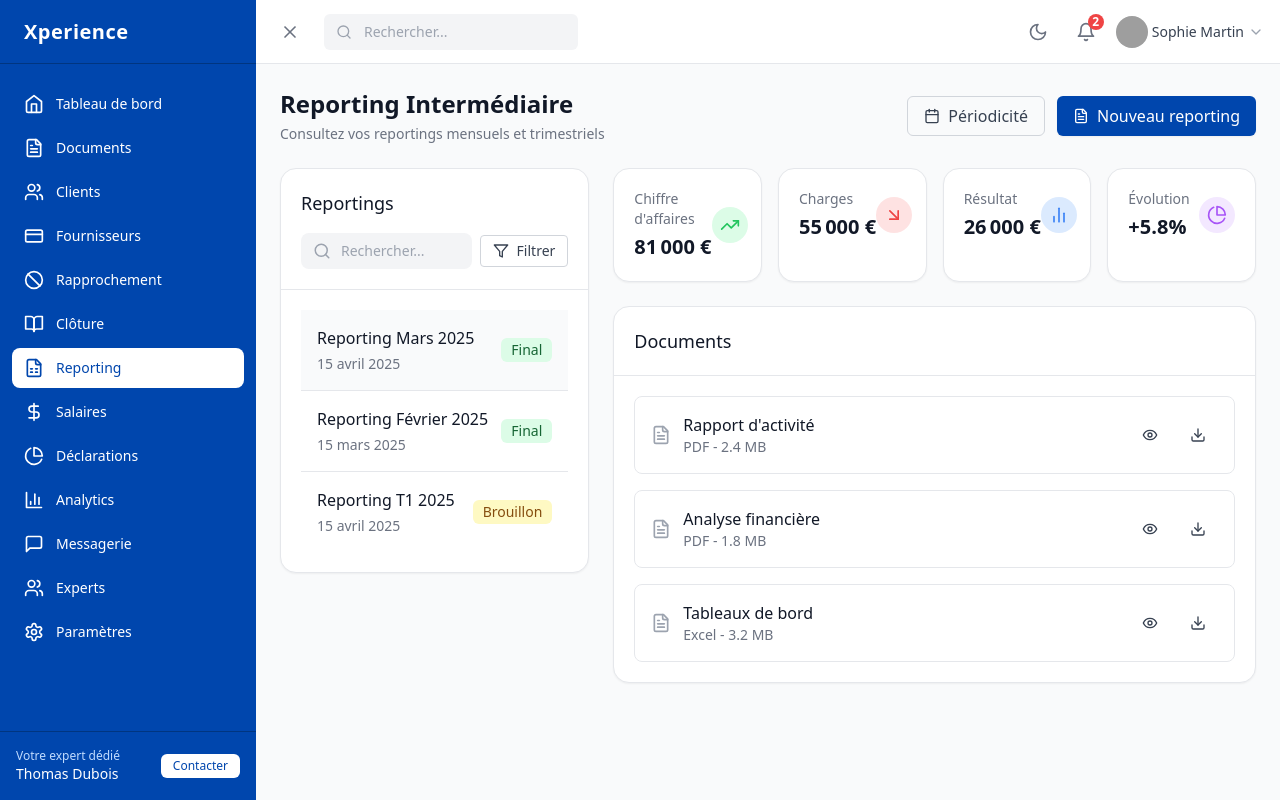
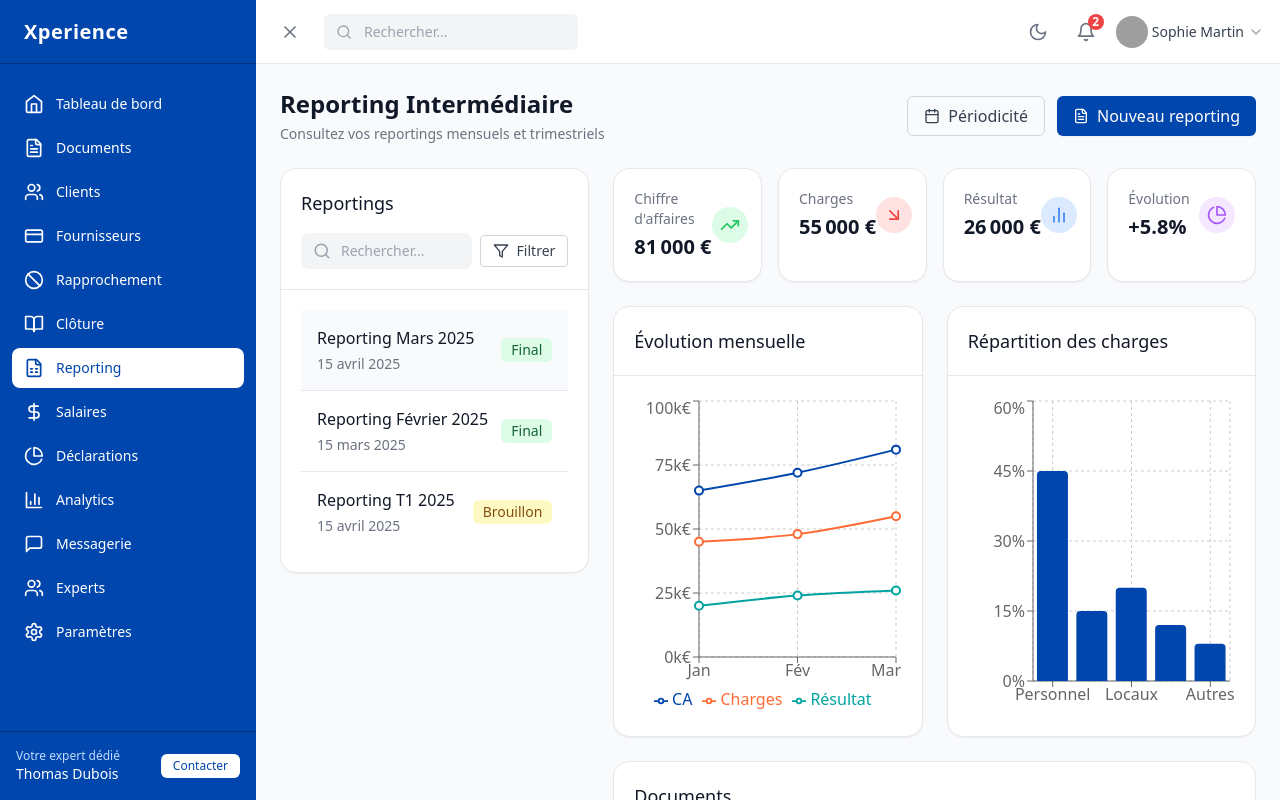
Before and after one commit to Lucho500/DigitalPlateform25, a React (Vite) app: page /interim-reporting in a window 1280 px wide. Built offline with nearby package versions, Linux system fonts and the light colour scheme; grey boxes are pictures that could not be loaded.

Commit message:
Ajout de graphiques dynamiques au reporting intermédiaire

```diff
--- a/src/pages/Accounting/InterimReporting.tsx
+++ b/src/pages/Accounting/InterimReporting.tsx
@@ -6,6 +6,10 @@ import {
   FileText, Download, Eye, Filter, Search, Calendar,
   TrendingUp, BarChart2, PieChart, ArrowUpRight, ArrowDownRight
 } from 'lucide-react';
+import {
+  LineChart, Line, AreaChart, Area, BarChart, Bar,
+  XAxis, YAxis, CartesianGrid, Tooltip, Legend, ResponsiveContainer
+} from 'recharts';
 
 interface Report {
   id: string;
@@ -21,6 +25,27 @@ interface Report {
     change: number;
   };
 }
+
+interface MonthlyData {
+  month: string;
+  revenue: number;
+  expenses: number;
+  profit: number;
+}
+
+const monthlyData: MonthlyData[] = [
+  { month: 'Jan', revenue: 65000, expenses: 45000, profit: 20000 },
+  { month: 'Fév', revenue: 72000, expenses: 48000, profit: 24000 },
+  { month: 'Mar', revenue: 81000, expenses: 55000, profit: 26000 }
+];
+
+const expenseCategories = [
+  { name: 'Personnel', value: 45 },
+  { name: 'Marketing', value: 15 },
+  { name: 'Locaux', value: 20 },
+  { name: 'Services', value: 12 },
+  { name: 'Autres', value: 8 }
+];
 
 const mockReports: Report[] = [
   {
@@ -250,6 +275,78 @@ export const InterimReporting: React.FC = () => {
               </Card>
             </div>
 
+            {/* Graphiques */}
+            <div className="grid grid-cols-1 lg:grid-cols-2 gap-6">
+              <Card>
+                <CardHeader className="border-b border-gray-200 dark:border-gray-700">
+                  <CardTitle>Évolution mensuelle</CardTitle>
+                </CardHeader>
+                <CardContent>
+                  <div className="h-80">
+                    <ResponsiveContainer width="100%" height="100%">
+                      <LineChart data={monthlyData}>
+                        <CartesianGrid strokeDasharray="3 3" />
+                        <XAxis dataKey="month" />
+                        <YAxis tickFormatter={(value) => `${value/1000}k€`} />
+                        <Tooltip formatter={(value) => formatCurrency(Number(value))} />
+                        <Legend />
+                        <Line
+                          type="monotone"
+                          dataKey="revenue"
+                          stroke="#0046AD"
+                          name="CA"
+                          strokeWidth={2}
+                          dot={{ r: 4 }}
+                          activeDot={{ r: 6 }}
+                        />
+                        <Line
+                          type="monotone"
+                          dataKey="expenses"
+                          stroke="#FF6B35"
+                          name="Charges"
+                          strokeWidth={2}
+                          dot={{ r: 4 }}
+                          activeDot={{ r: 6 }}
+                        />
+                        <Line
+                          type="monotone"
+                          dataKey="profit"
+                          stroke="#00A3A1"
+                          name="Résultat"
+                          strokeWidth={2}
+                          dot={{ r: 4 }}
+                          activeDot={{ r: 6 }}
+                        />
+                      </LineChart>
+                    </ResponsiveContainer>
+                  </div>
+                </CardContent>
+              </Card>
+
+              <Card>
+                <CardHeader className="border-b border-gray-200 dark:border-gray-700">
+                  <CardTitle>Répartition des charges</CardTitle>
+                </CardHeader>
+                <CardContent>
+                  <div className="h-80">
+                    <ResponsiveContainer width="100%" height="100%">
+                      <BarChart data={expenseCategories}>
+                        <CartesianGrid strokeDasharray="3 3" />
+                        <XAxis dataKey="name" />
+                        <YAxis tickFormatter={(value) => `${value}%`} />
+                        <Tooltip formatter={(value) => `${value}%`} />
+                        <Bar
+                          dataKey="value"
+                          fill="#0046AD"
+                          radius={[4, 4, 0, 0]}
+                        />
+                      </BarChart>
+                    </ResponsiveContainer>
+                  </div>
+                </CardContent>
+              </Card>
+            </div>
+
             {/* Documents du reporting */}
             <Card>
               <CardHeader className="border-b border-gray-200 dark:border-gray-700">
```
